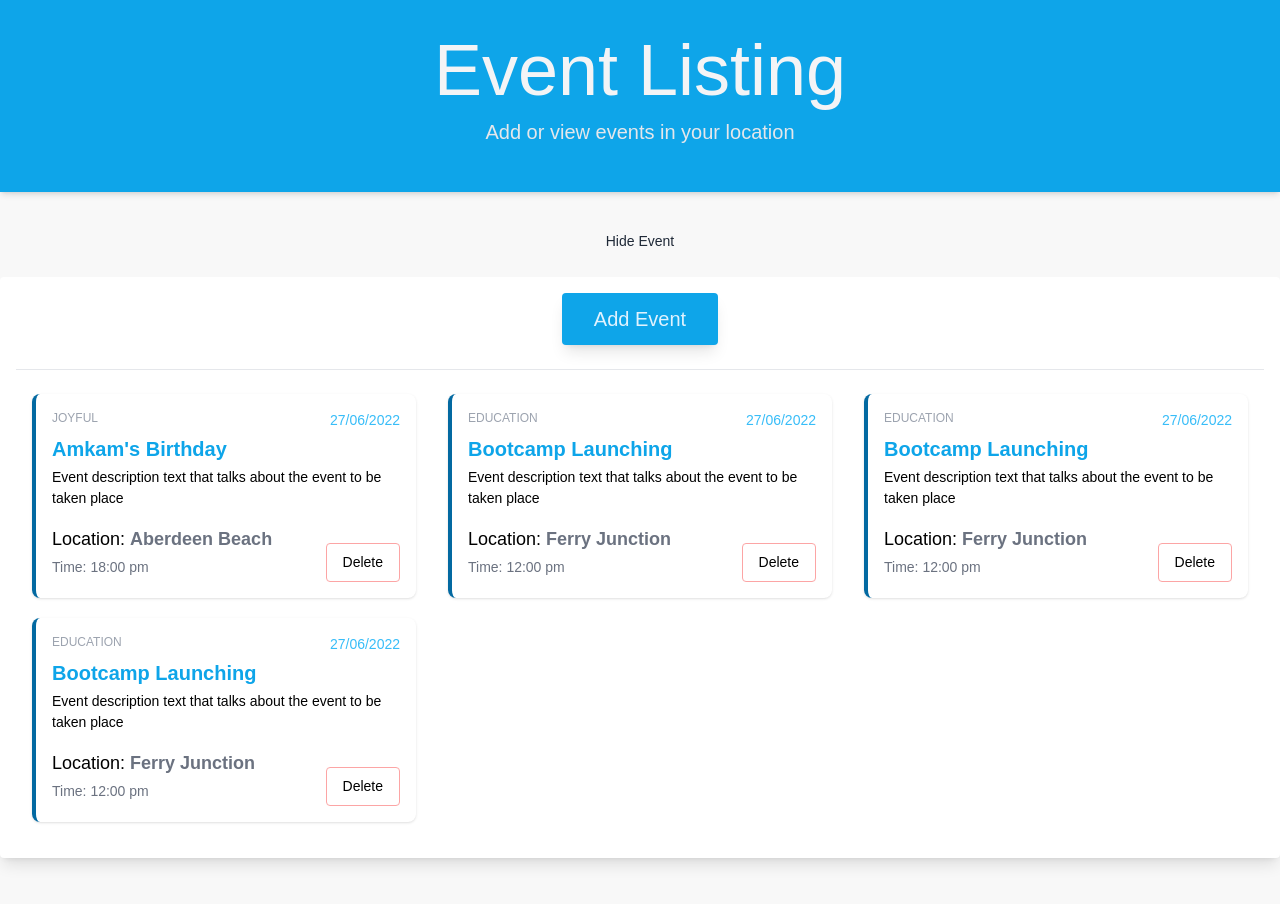
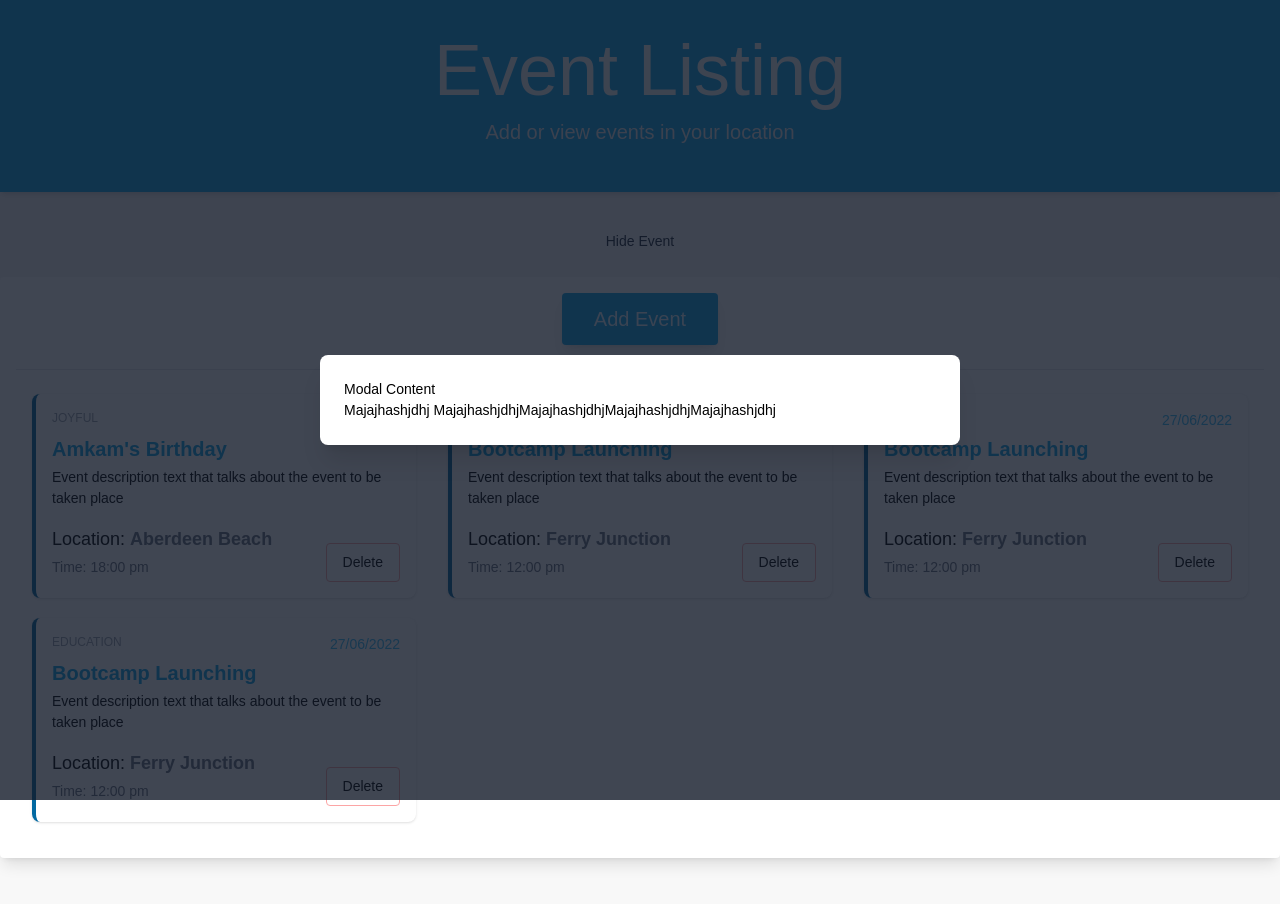
Before and after one commit to AmaduKamara/event-list, a React (Create React App) app: page / in a window 1280 px wide. Shown: the top 904 px of the page. Built offline with nearby package versions, Linux system fonts and the light colour scheme.

Commit message:
Add modal styles with Tailwindcss

```diff
--- a/src/App.js
+++ b/src/App.js
@@ -1,6 +1,7 @@
 import { useState } from "react";
 import EventList from "./components/EventList";
 import Hero from "./components/Hero";
+import Modal from "./components/Modal";
 
 function App() {
   const [showEvents, setShowEvents] = useState(true);
@@ -88,6 +89,7 @@ function App() {
           </h3>
         </div>
       )}
+      <Modal />
     </div>
   );
 }
--- /dev/null
+++ b/src/components/Modal.jsx
@@ -0,0 +1,23 @@
+import React from "react";
+
+export default function Modal() {
+  return (
+    <div
+      className="fixed z-10 inset-0 overflow-y-auto w-screen flex justify-center items-center"
+      aria-labelledby="modal-title"
+      role="dialog"
+      aria-modal="true"
+    >
+      <div
+        class="fixed inset-0 bg-gray-900 bg-opacity-80 transition-opacity"
+        aria-hidden="true"
+      ></div>
+      <div className="p-6 inline-block align-bottom bg-white rounded-lg text-left overflow-hidden shadow-xl transform transition-all sm:my-8 sm:align-middle w-2/4">
+        Modal Content
+        <p>
+          Majajhashjdhj MajajhashjdhjMajajhashjdhjMajajhashjdhjMajajhashjdhj
+        </p>
+      </div>
+    </div>
+  );
+}
```
